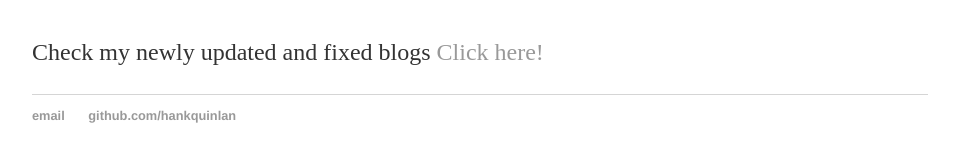
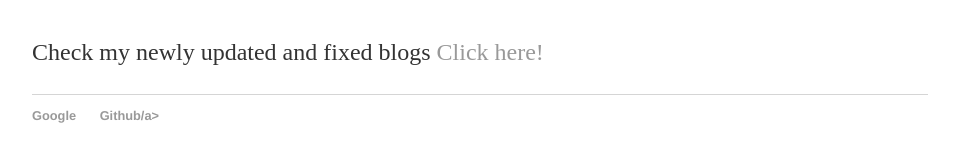
Before and after one commit to brandonv3138/brandonv3138, a Jekyll site: the page index.html, which Jekyll copies as it is, in a window 1280 px wide. Shown: the part 161-323 px from the top of the page, without its empty margins (160-1119 px from the left). Built offline with Jekyll 4.4.1, drawn with Linux system fonts in a browser that asks for light colours.

Commit message:
Update index.html

```diff
--- a/index.html
+++ b/index.html
@@ -24,8 +24,8 @@
 		</div><!-- /.container -->
 		<footer>
     		<ul>
-        		<li><a href="mailto:hankquinlanhub@gmail.com">email</a></li>
-        		<li><a href="https://github.com/hankquinlan">github.com/hankquinlan</a></li>
+        		<li><a href="https://google.com">Google</a></li>
+        		<li><a href="https://github.com">Github/a></li>
 			</ul>
 		</footer>
 	</body>
```
